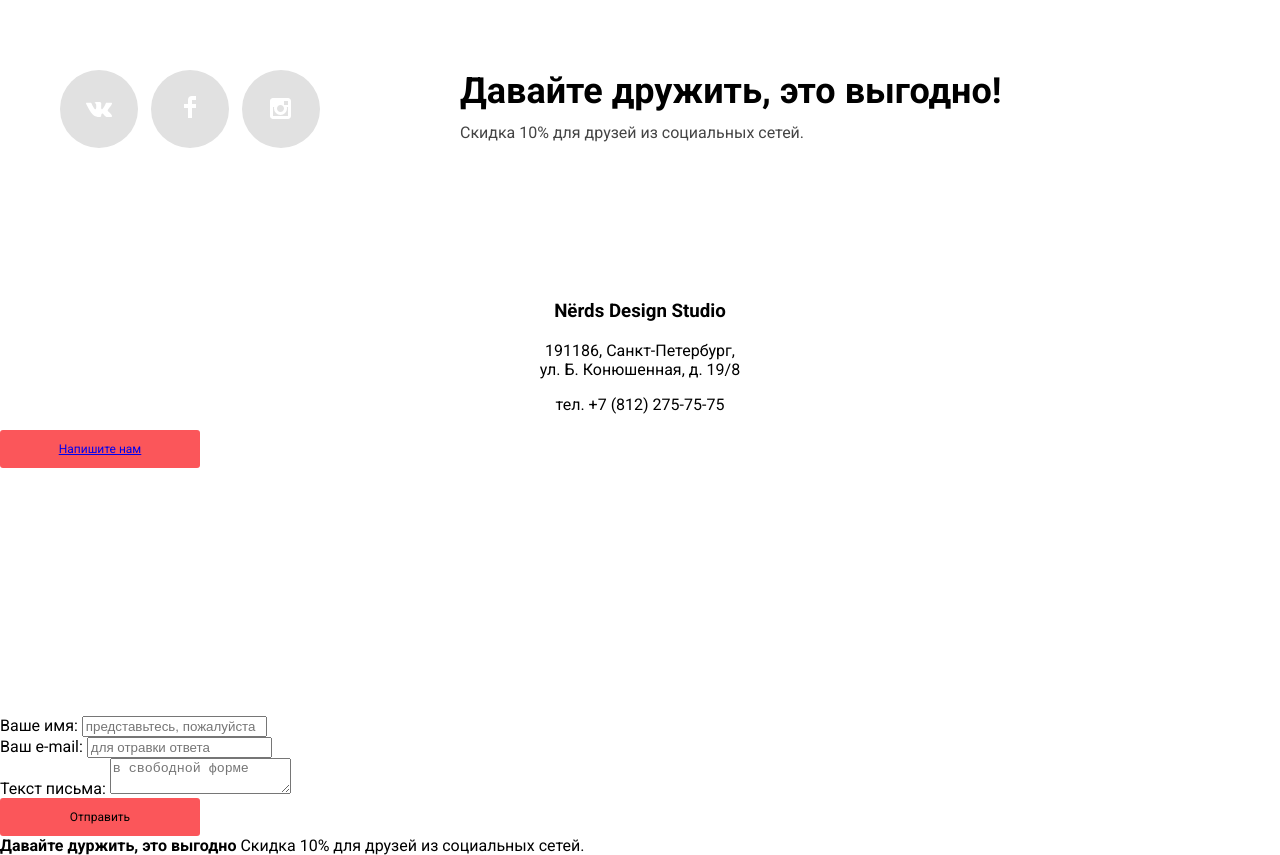
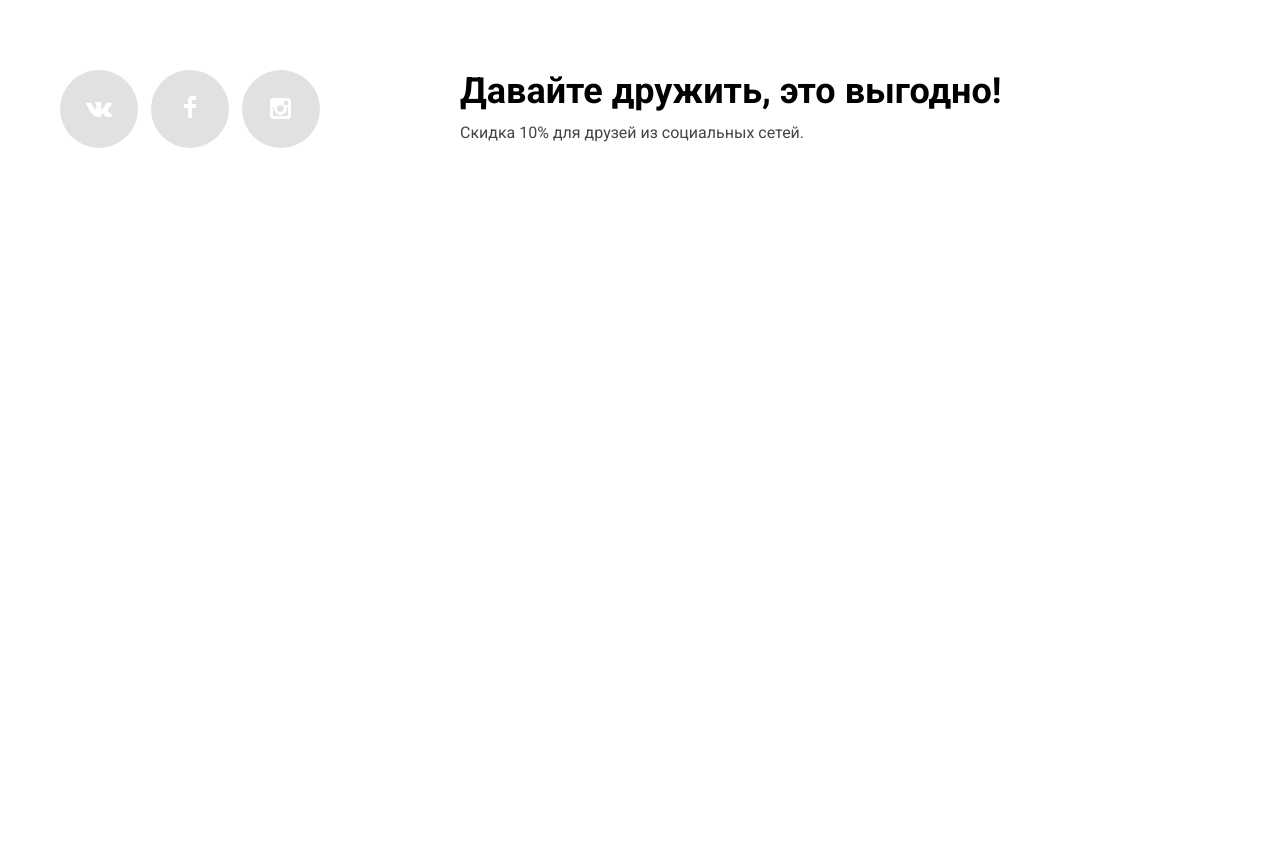
Before and after one commit to Iambme/432505-nerds, a plain HTML site: page index.html in a window 1280 px wide. Shown: the part 2274-3129 px from the top of the page. After the commit the page ends 2494 px from the top, so only its background shows below. Drawn offline with Linux system fonts and the light colour scheme.

Commit message:
Сетка на флексах и пересмотр разметки-2

```diff
--- a/index.html
+++ b/index.html
@@ -210,44 +210,14 @@
       <button class="nerds-modal-form-close" type="button" title="Закрыть">Закрыть</button>
       <h2 class="nerds-modal-form-title">Напишите нам</h2>
       <form class="nerds-form-content" action="nerds.ru" method="post">
-        <label class="form-block-name">Ваше имя:<br>
+        <label class="form-block-name">Ваше имя:
         <input class="nerds-form-items form-name" type="text" name="name" placeholder="Представьтесь, пожалуйста" autofocus></label>
-        <label class="form-block-email">Ваш e-mail:<br>
+        <label class="form-block-email">Ваш e-mail:
         <input class="nerds-form-items form-email" type="email" name="email" placeholder="Для отправки ответа"></label>
-        <label class="form-block-letter">Текст письма:<br>
+        <label class="form-block-letter">Текст письма:
         <textarea class="nerds-form-items form-comment" name="comment" placeholder="В свободной форме"></textarea></label>
         <button class="form-btn" type="submit">Отправить</button>
       </form>
     </section>
-        <section class="map">
-
-           <div class="contacts">
-             <h3 class="contacts-title">Nёrds Design Studio</h3>
-             <p>191186, Санкт-Петербург,<br>
-             ул. Б. Конюшенная, д. 19/8</p>
-             <p class="phone">тел. +7 (812) 275-75-75</p>
-             <a class="btn btn-red" href="form.html">Напишите нам</a>
-           </div>
-           <section class="feedback-form">
-             <div class="feedback-form-close"></div>
-             <form action="#" method="post">
-               <div class="half-width">
-                 <label for="name">Ваше имя:</label>
-                 <input type="text" id="name" name="name" value="" placeholder="представьтесь, пожалуйста">
-               </div>
-               <div class="half-width">
-                 <label for="email">Ваш e-mail:</label>
-                 <input type="email" id="email" name="email" value="" placeholder="для отравки ответа">
-               </div>
-               <label for="text">Текст письма:</label>
-               <textarea name="text" id="text" placeholder="в свободной форме"></textarea>
-               <button class="btn btn-red" type="submit">Отправить</button>
-             </form>
-           </section>
-         </section>
-    			<div class="footer-text">
-    				<b>Давайте дуржить, это выгодно</b>
-    				<span>Скидка 10% для друзей из социальных сетей.</span>
-    			</div>
   </body>
 </html>
```
